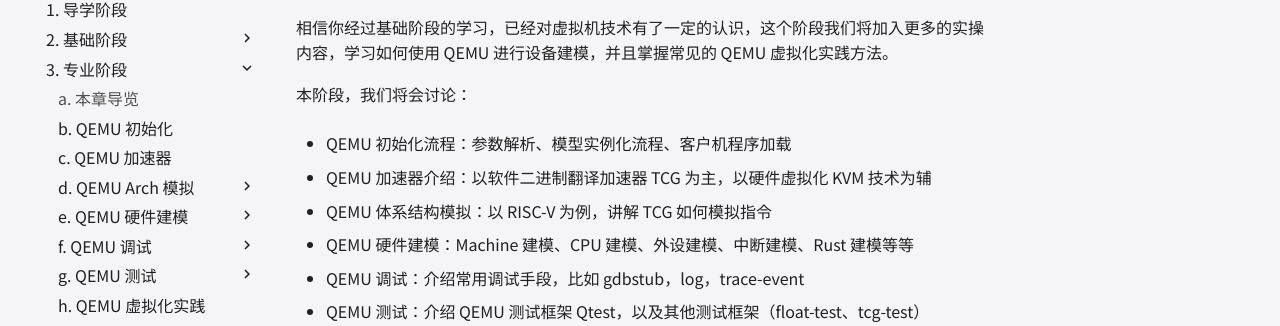
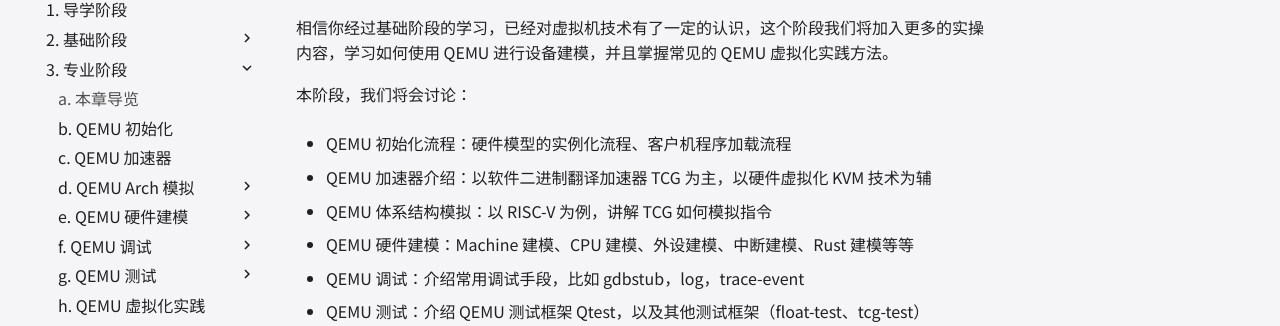
Before and after one commit to zevorn/learning-qemu-docs, an MkDocs documentation site: the page built from docs/ch2/index.md, in a window 1280 px wide. Shown: the part 159-485 px from the top of the page. Built offline with MkDocs 1.6.1 and Material for MkDocs 9.7.7, drawn with Linux system fonts in a browser that asks for light colours; comment, search, counter and statistics services are not loaded.

Commit message:
docs: update ch2/index.md

```diff
--- a/docs/ch2/index.md
+++ b/docs/ch2/index.md
@@ -2,7 +2,7 @@
 
 本阶段，我们将会讨论：
 
-- QEMU 初始化流程：参数解析、模型实例化流程、客户机程序加载
+- QEMU 初始化流程：硬件模型的实例化流程、客户机程序加载流程
 
 - QEMU 加速器介绍：以软件二进制翻译加速器 TCG 为主，以硬件虚拟化 KVM 技术为辅
 
```
